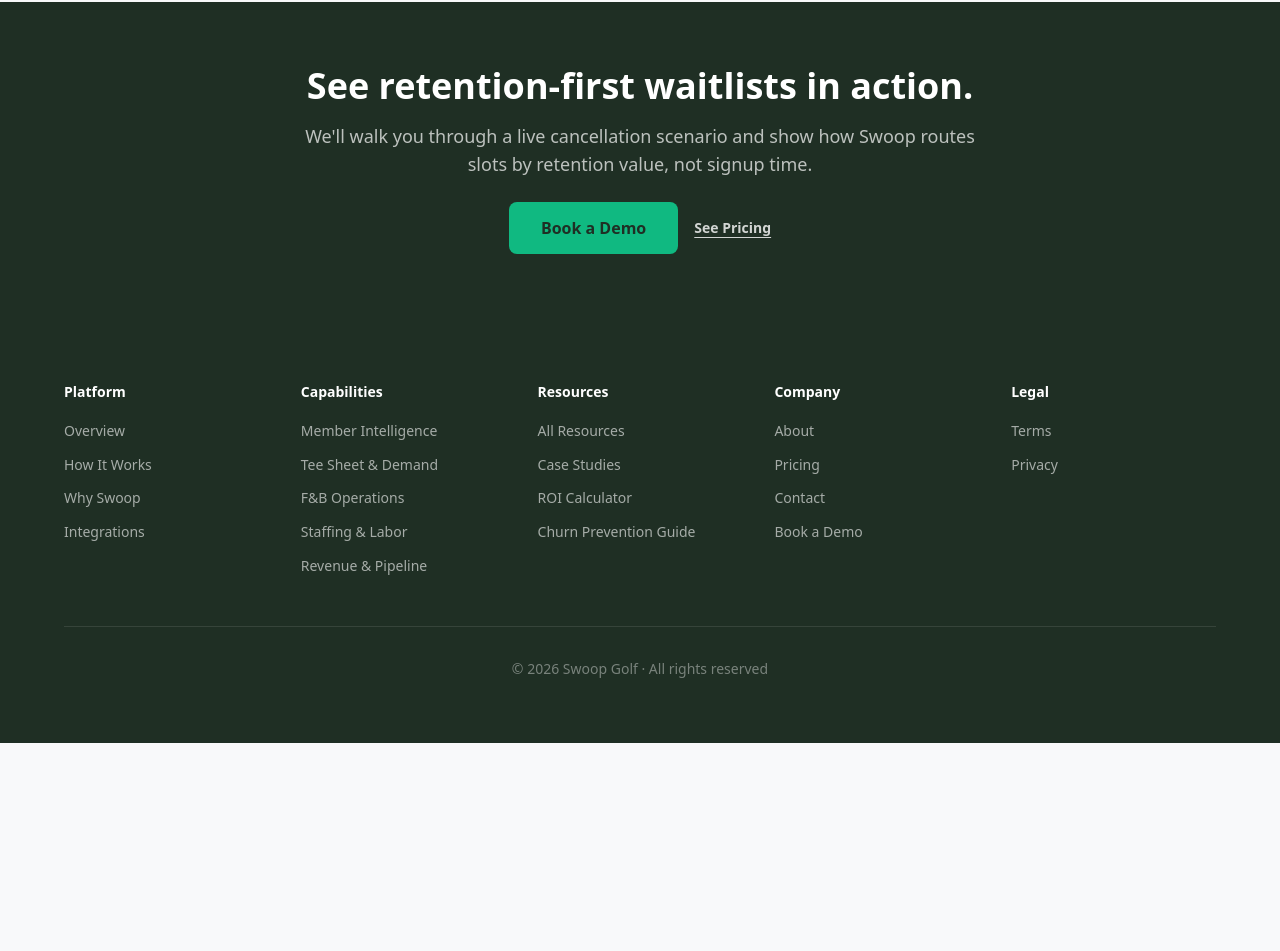
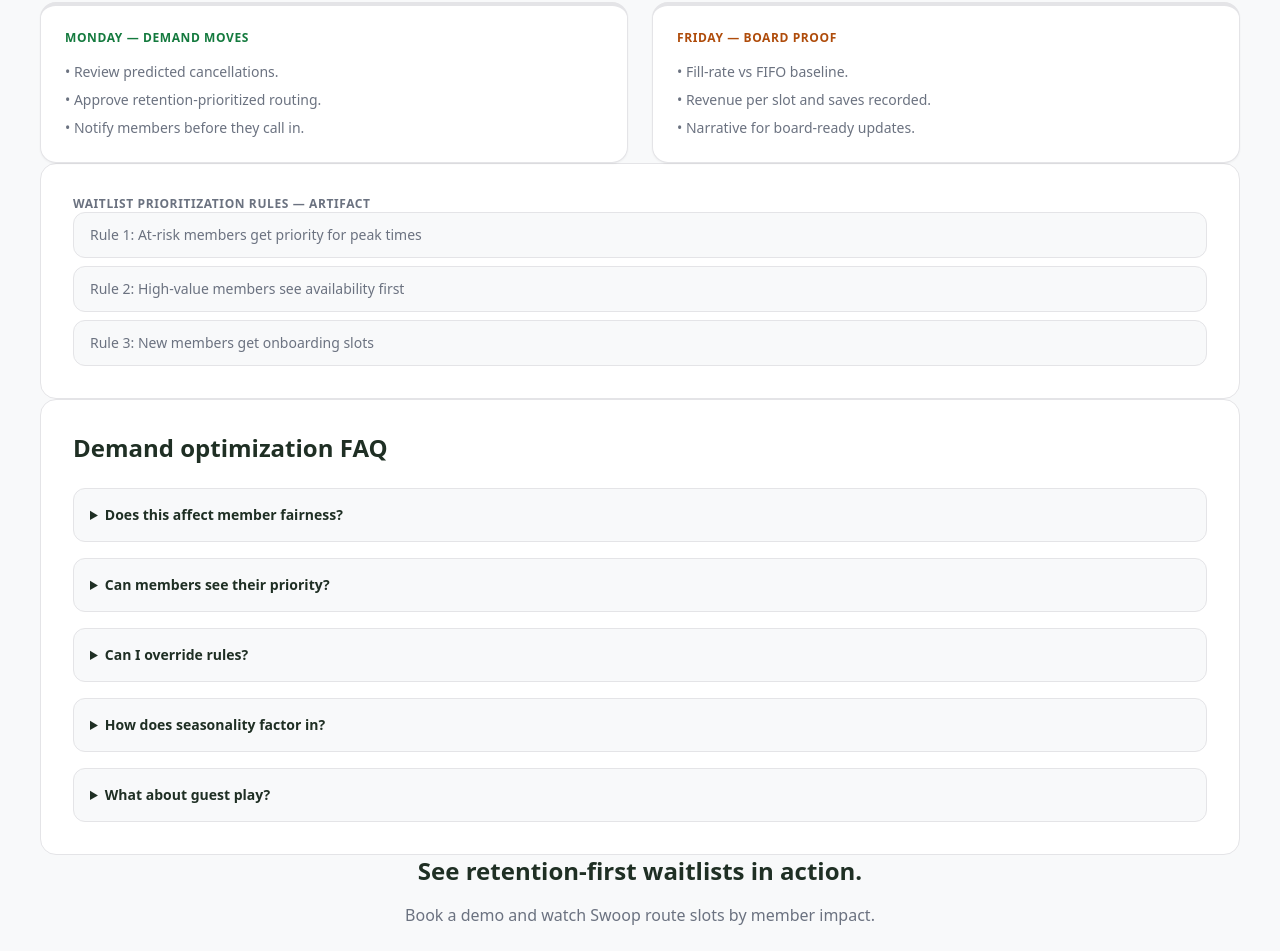
Before and after one commit to ty-hayes-82/swoop-member-intelligence-website, a Next.js app: page /features/demand-optimization in a window 1280 px wide. Shown: the part 3980-4931 px from the top of the page. Before the commit the page ends 4723 px from the top, so only its background shows below. Built offline with nearby package versions, Linux system fonts and the light colour scheme.

Commit message:
feat: add depth to features/demand-optimization page

```diff
--- a/app/features/demand-optimization/page.jsx
+++ b/app/features/demand-optimization/page.jsx
@@ -1,12 +1,19 @@
 import { buildMetadata } from '@/lib/metadata'
 import Link from 'next/link'
-import CTASection from '@/components/CTASection'
 
 export const metadata = buildMetadata({
   title: 'Demand Optimization',
   description: 'How Swoop predicts tee sheet demand, optimizes waitlist routing by retention value, and forecasts cancellation clusters 48 hours ahead.',
   path: '/features/demand-optimization',
 })
+
+const demandFeatureFaqs = [
+  { question: 'Does this affect member fairness?', answer: 'Yes—in a positive way. Priorities are disclosed and focus on at-risk and high-value members.' },
+  { question: 'Can members see their priority?', answer: 'No. Routing logic stays internal while maintaining equitable narratives.' },
+  { question: 'Can I override rules?', answer: 'Absolutely. Ops leaders can override any slot with one click.' },
+  { question: 'How does seasonality factor in?', answer: 'Forecasts adjust weights based on historical seasonal demand.' },
+  { question: 'What about guest play?', answer: 'Guests stay in the mix, but member retention logic takes precedence.' },
+]
 
 const demandSignals = [
   { signal: 'Historical booking patterns by day/time/season', impact: 'Baseline demand modeling' },
@@ -193,10 +200,65 @@ export default function DemandOptimizationPage() {
         </div>
       </section>
 
-      <CTASection
-        headline="See retention-first waitlists in action."
-        subtext="We'll walk you through a live cancellation scenario and show how Swoop routes slots by retention value, not signup time."
-      />
+      <section className="px-6">
+        <div className="mx-auto max-w-container grid gap-6 lg:grid-cols-2">
+          <div className="rounded-2xl border border-swoop-border bg-white p-6 shadow-sm border-t-4 border-[#4ADE80]">
+            <p className="text-xs font-semibold uppercase tracking-wider text-[#147A3E]">Monday — demand moves</p>
+            <ul className="mt-4 space-y-2 text-sm text-swoop-muted">
+              <li>• Review predicted cancellations.</li>
+              <li>• Approve retention-prioritized routing.</li>
+              <li>• Notify members before they call in.</li>
+            </ul>
+          </div>
+          <div className="rounded-2xl border border-swoop-border bg-white p-6 shadow-sm border-t-4 border-[#F97316]">
+            <p className="text-xs font-semibold uppercase tracking-wider text-[#AF4C0B]">Friday — board proof</p>
+            <ul className="mt-4 space-y-2 text-sm text-swoop-muted">
+              <li>• Fill-rate vs FIFO baseline.</li>
+              <li>• Revenue per slot and saves recorded.</li>
+              <li>• Narrative for board-ready updates.</li>
+            </ul>
+          </div>
+        </div>
+      </section>
+
+      <section className="px-6">
+        <div className="mx-auto max-w-container rounded-2xl border border-swoop-border bg-white p-8">
+          <p className="text-xs font-semibold uppercase tracking-wider text-swoop-muted">Waitlist prioritization rules — artifact</p>
+          <div className="space-y-2 text-sm text-swoop-muted">
+            {[
+              'Rule 1: At-risk members get priority for peak times',
+              'Rule 2: High-value members see availability first',
+              'Rule 3: New members get onboarding slots',
+            ].map((rule) => (
+              <div key={rule} className="rounded-xl border border-swoop-border bg-swoop-bg px-4 py-3">{rule}</div>
+            ))}
+          </div>
+        </div>
+      </section>
+
+      <section className="px-6">
+        <div className="mx-auto max-w-container rounded-2xl border border-swoop-border bg-white p-8">
+          <h2 className="text-2xl font-bold">Demand optimization FAQ</h2>
+          <div className="mt-6 space-y-4">
+            {demandFeatureFaqs.map((item) => (
+              <details key={item.question} className="rounded-xl border border-swoop-border bg-swoop-bg p-4">
+                <summary className="cursor-pointer text-sm font-semibold text-swoop-dark">{item.question}</summary>
+                <p className="mt-2 text-sm text-swoop-muted">{item.answer}</p>
+              </details>
+            ))}
+          </div>
+        </div>
+      </section>
+
+      <section className="px-6 pb-16 text-center">
+        <div className="mx-auto max-w-container">
+          <h2 className="text-2xl font-bold mb-4">See retention-first waitlists in action.</h2>
+          <p className="text-swoop-muted mb-6">Book a demo and watch Swoop route slots by member impact.</p>
+          <Link href="/book-demo" className="inline-flex min-h-[46px] items-center rounded-lg bg-swoop-dark px-6 py-3 text-sm font-semibold text-white">
+            Book a Demo
+          </Link>
+        </div>
+      </section>
     </>
   )
 }
```
